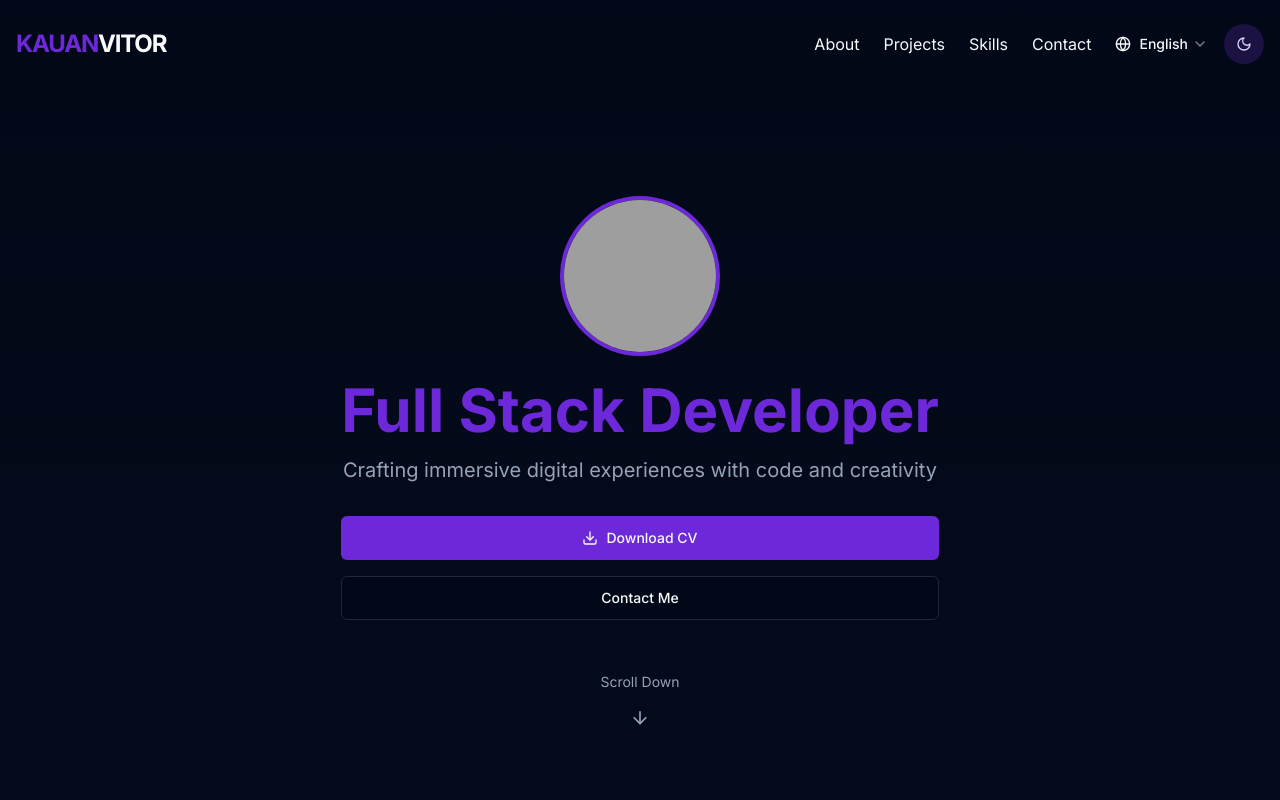
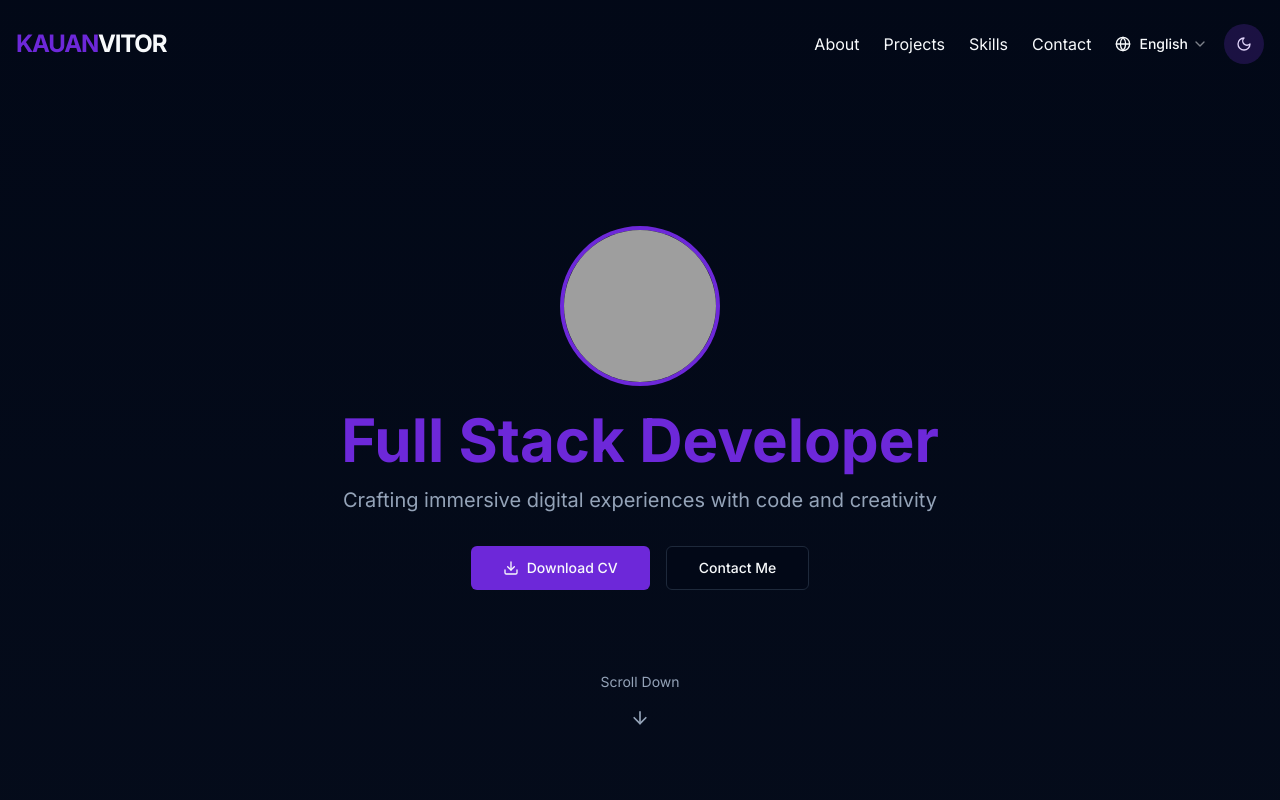
Before and after one commit to KauanDeSousa/portfolio, a Next.js app: page / in a window 1280 px wide. Shown: the top 800 px of the page. Built offline with nearby package versions, Linux system fonts and the light colour scheme; grey boxes are pictures that could not be loaded.

Commit message:
corr-menu-mobile-4

```diff
--- a/components/hero-section.tsx
+++ b/components/hero-section.tsx
@@ -47,7 +47,7 @@ export default function HeroSection() {
                 </motion.p>
 
                 <motion.div
-                    className="flex flex-col md:flex-wrap gap-4 justify-center"
+                    className="flex flex-col md:flex-row gap-4 justify-center"
                     initial={{ opacity: 0, y: 20 }}
                     animate={{ opacity: 1, y: 0 }}
                     transition={{ delay: 0.8, duration: 0.5 }}
```
